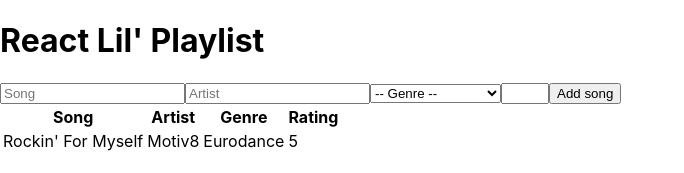
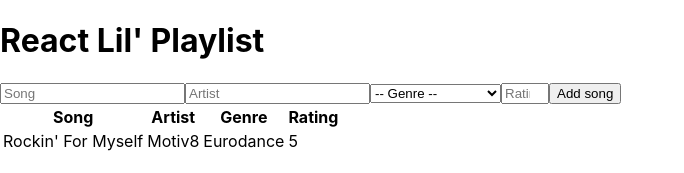
Before and after one commit to WesselKonstantinov/ReactPlaylist, a React (Create React App) app: page / in a window 1280 px wide. Shown: the top 173 px of the page, without its empty margins (0-684 px from the left). Built offline with nearby package versions, Linux system fonts and the light colour scheme.

Commit message:
Add placeholder to rating input field

```diff
--- a/src/components/SongForm.js
+++ b/src/components/SongForm.js
@@ -25,7 +25,7 @@ function SongForm() {
                 <option value="techno">Techno</option>
                 <option value="trance">Trance</option>
             </select>
-            <input type="number" name="rating" min="1" max="5" />
+            <input type="number" name="rating" min="1" max="5" placeholder="Rating (1-5)" />
             <button type="submit">Add song</button>
         </form>
     );
```
